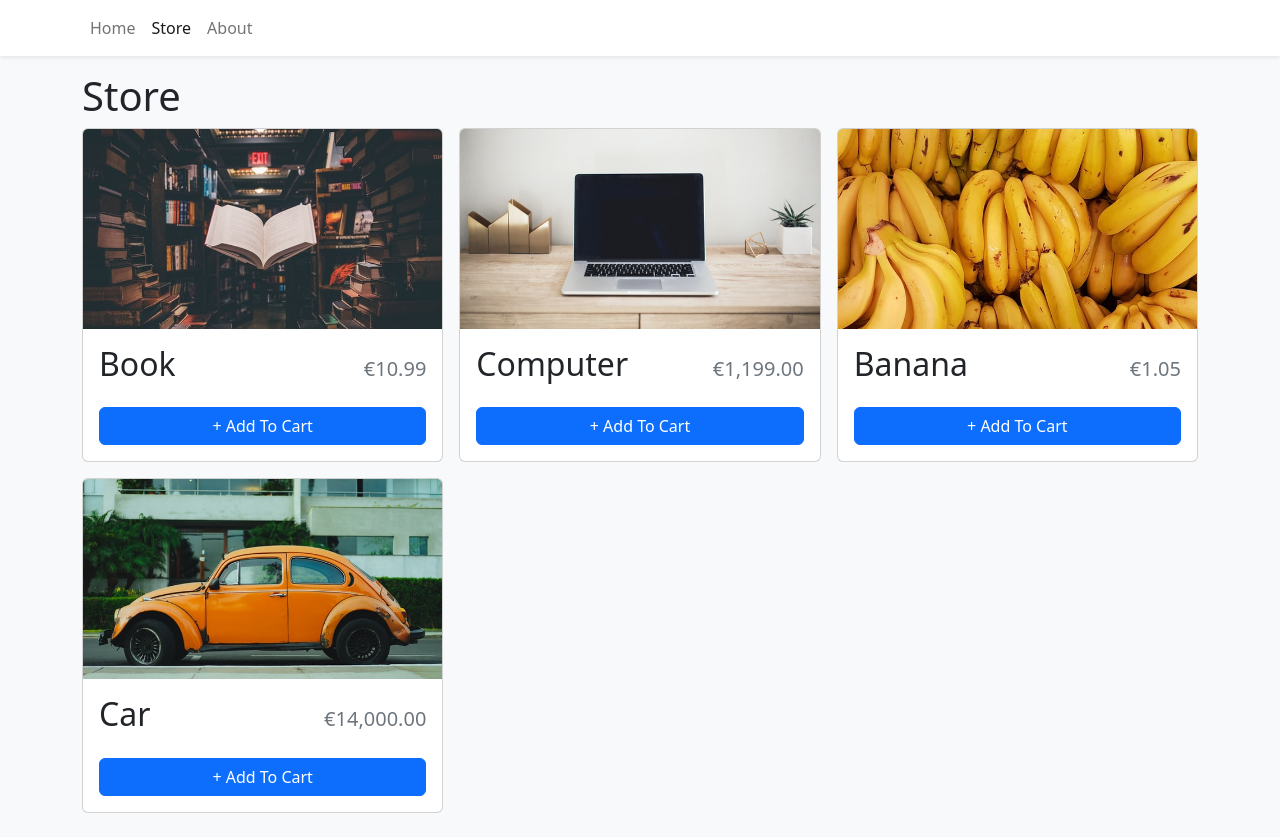
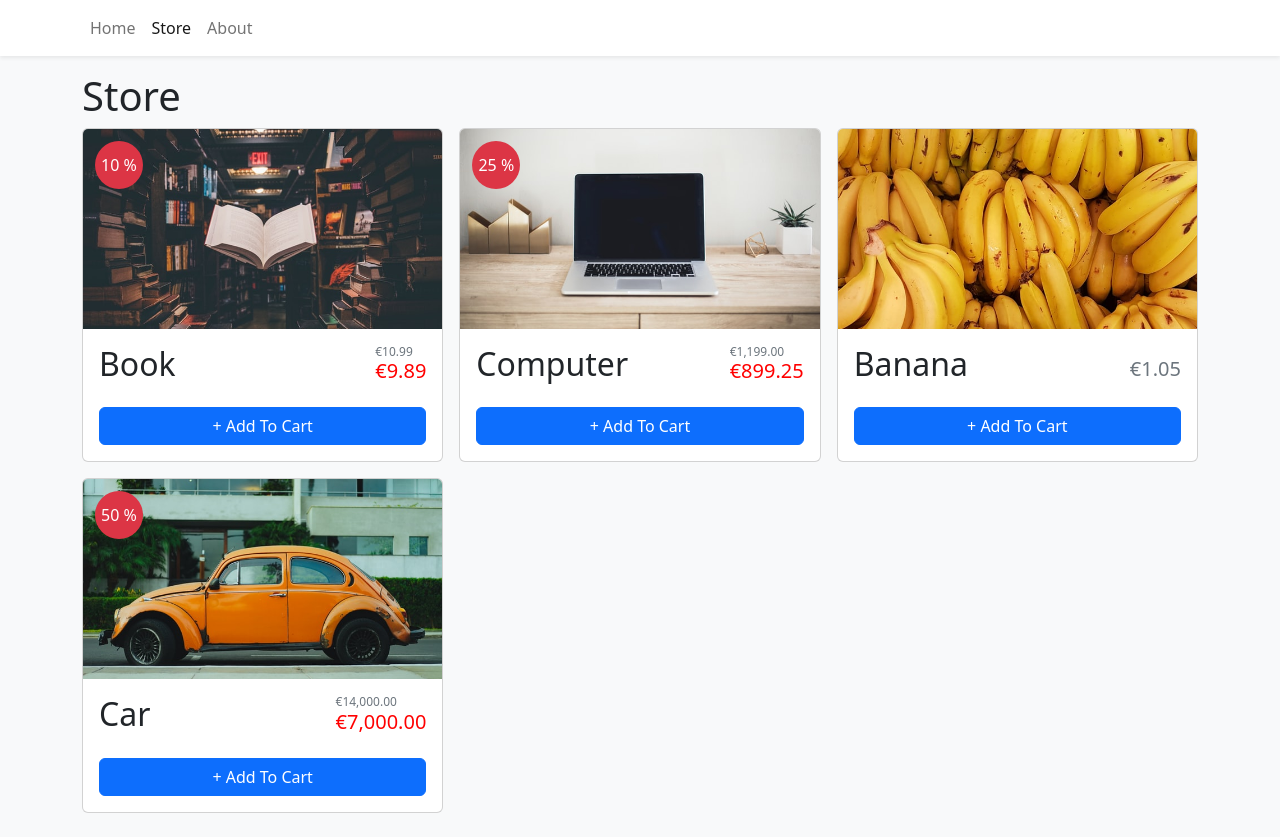
Before and after one commit to Marius456/eshop, a React (Create React App) app: page /store in a window 1280 px wide. Built offline with nearby package versions, Linux system fonts and the light colour scheme.

Commit message:
added item discount

```diff
--- a/src/App.js
+++ b/src/App.js
@@ -5,6 +5,7 @@ import { Store } from "./pages/Store"
 import { About } from "./pages/About"
 import { Navbar } from "./components/Navbar"
 import { ShoppingCartProvider } from "./context/ShoppingCartContext"
+import { Item } from "./pages/Item"
 
 function App() {
   return (
@@ -14,6 +15,7 @@ function App() {
         <Routes>
           <Route path="/" element={<Home />}/>
           <Route path="/store" element={<Store />}/>
+          <Route path="/item" element={<Item />}/>
           <Route path="/about" element={<About />}/>
         </Routes>
       </Container>
--- a/src/components/CartItem.js
+++ b/src/components/CartItem.js
@@ -19,11 +19,11 @@ export function CartItem({id, quantity}){
                     {item.name} {quantity > 1 && ( <span className="text-muted" style={{fontSize: ".65rem"}}>x{quantity}</span>)}
                 </div>
                 <div className="text-muted" style={{fontSize: ".75rem"}}>
-                    {formatCurrency(item.price)}
+                    {formatCurrency(item.price * (100 - item.discount) / 100)}
                 </div>
             </div>
             <div>
-              {formatCurrency(item.price * quantity)}
+              {formatCurrency(item.price * (100 - item.discount) / 100 * quantity)}
             </div>
             <Button variant="outline-danger" size="sm" onClick={() => removeFromCart(item.id)}>&times;</Button>
         </Stack>
--- a/src/components/ShoppingCart.js
+++ b/src/components/ShoppingCart.js
@@ -23,7 +23,7 @@ export function ShoppingCart({ isOpen }){
                     {formatCurrency(
                         cartItems.reduce((total, cartItem) => {
                         const item = storeItems.find(i => i.id === cartItem.id)
-                        return total + (item?.price || 0) * cartItem.quantity
+                        return total + (item?.price * (100 - item?.discount) / 100 || 0) * cartItem.quantity
                     }, 0)
                      )}
                 </div>
--- a/src/components/StoreItem.js
+++ b/src/components/StoreItem.js
@@ -1,22 +1,48 @@
-import { Button, Card } from "react-bootstrap";
+import { Button, Card, Nav, Stack } from "react-bootstrap";
+import { NavLink } from "react-router-dom"
 import { useShoppingCart } from "../context/ShoppingCartContext";
 import { formatCurrency } from "../utilities/formatCurrency";
 
-export function StoreItem({ id, name, price, imgUrl}){
+export function StoreItem({ id, name, price, discount, imgUrl}){
     const { getItemQuantity, increaseCartQuantity, decreaseCartQuantity, removeFromCart} = useShoppingCart()
     const quantity = getItemQuantity(id)
      return (
+
      <Card className="h-100">
+        <Nav.Link to="/item/{id}" as={NavLink}>
         <Card.Img
             variant="top"
             src={imgUrl}
             height="200px"
             style={{objectFit: "cover"}}
         />
+        </Nav.Link>
+
+        {discount !== 0 && (
+         <div
+            className="rounded-circle bg-danger d-flex justify-content-center align-items-center"
+            style={{
+                color: "white",
+                width: "3rem",
+                height: "3rem",
+                position: "absolute",
+                up: 0,
+                left: 0,
+                transform: "translate(25%, 25%)"
+                }}>
+            {discount} %
+        </div>)}
         <Card.Body className="d-flex flex-column">
             <Card.Title className="d-flex justify-content-between align-items-baseline mb-4">
                 <span className="fs-2">{name}</span>
-                <span className="ms-2 text-muted ">{formatCurrency(price)}</span>
+                {discount !== 0 ? (
+                <Stack direction="horizontal">
+                    <div >
+                        <div className="ms-2 text-muted" style={{fontSize: ".75rem"}}>{formatCurrency(price)}</div>
+                        <div className="ms-2" style={{ color: "red"}}>{formatCurrency(price * (100 - discount) / 100)}</div>
+                    </div>
+                </Stack>
+                ) : <div className="ms-2 text-muted ">{formatCurrency(price)}</div>}
             </Card.Title>
             <div className="mt-auto">
                 {quantity === 0 ? (
--- a/src/data/items.json
+++ b/src/data/items.json
@@ -3,24 +3,28 @@
       "id": 1,
       "name": "Book",
       "price": 10.99,
+      "discount": 10,
       "imgUrl": "/imgs/book.jpg"
     },
     {
       "id": 2,
       "name": "Computer",
       "price": 1199,
+      "discount": 25,
       "imgUrl": "/imgs/computer.jpg"
     },
     {
       "id": 3,
       "name": "Banana",
       "price": 1.05,
+      "discount": 0,
       "imgUrl": "/imgs/banana.jpg"
     },
     {
       "id": 4,
       "name": "Car",
       "price": 14000,
+      "discount": 50,
       "imgUrl": "/imgs/car.jpg"
     }
   ]
--- /dev/null
+++ b/src/pages/Item.js
@@ -0,0 +1,3 @@
+export function Item(){
+    return <h1>Item page!</h1>
+}
```
